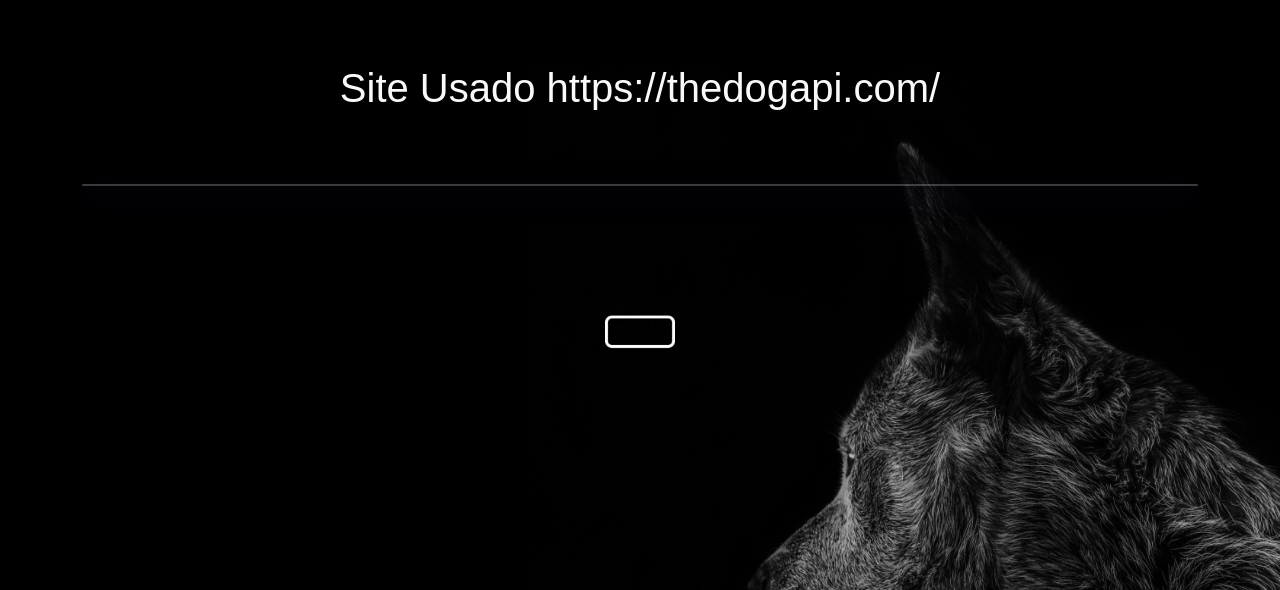
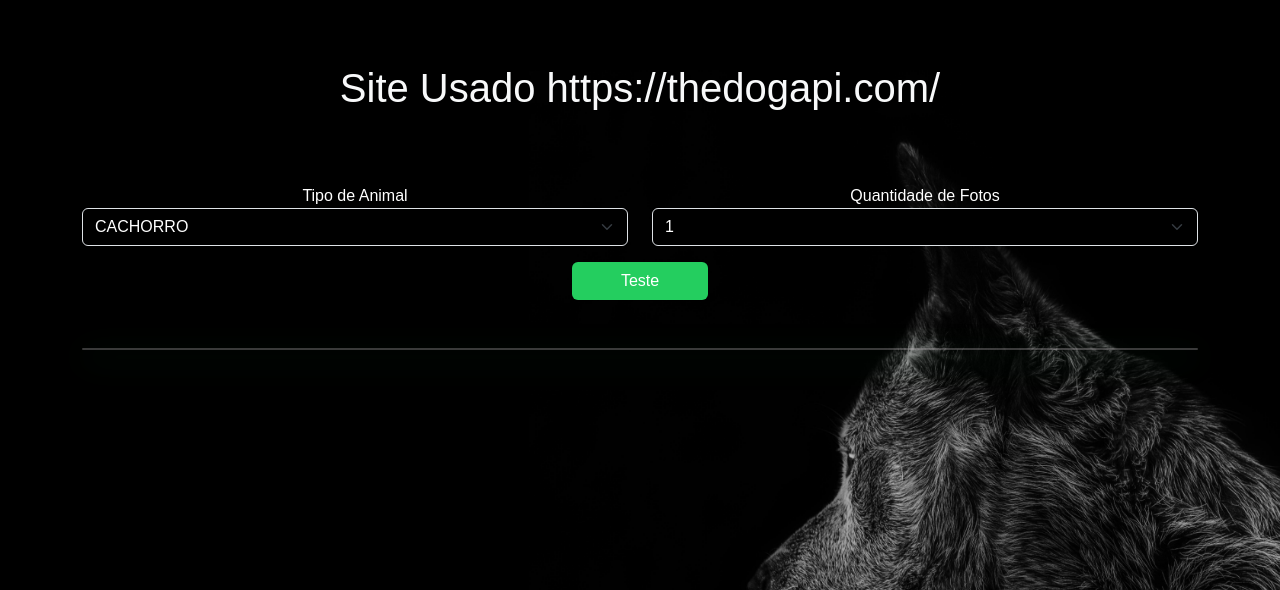
Before and after one commit to Arthur-Prates/EAD-21-02-24, a PHP site: page /indexCachorro.php in a window 1280 px wide. Shown: the part 69-659 px from the top of the page. Run offline with PHP 8.4, Linux system fonts and the light colour scheme.

Commit message:
end, eu acho

```diff
--- a/css/style.css
+++ b/css/style.css
@@ -1,3 +1,17 @@
+.rolamentoSelect::-webkit-scrollbar {
+    width: 10px;
+}
+
+.rolamentoSelect::-webkit-scrollbar-track {
+    background: white;
+}
+
+.rolamentoSelect::-webkit-scrollbar-thumb {
+    background-color: #000000;
+    border-radius: 10px;
+    border: 3px solid #ffffff;
+}
+
 .maincontent {
     padding-top: 0%;
     padding-left: 0%;
@@ -122,7 +136,16 @@
 .hBody {
 
 }
+.verdedog{
+    background-color: #24ce5f;
+    color: white;
+}
 
+.verdedog:hover{
+    background-color: white;
+    color: #24ce5f;
+    transition: all 0.2s ease-in-out;
+}
 .corzinhaSpotify {
     background-color: #24ce5f;
     color: white;
@@ -388,3 +411,8 @@
     background: #1DB452;
     color: #ffffff;
 }
+
+.fotopadrao{
+    width: 250px !important;
+    height: 250px !important;
+}
--- a/indexCachorro.php
+++ b/indexCachorro.php
@@ -1,4 +1,3 @@
-
 <!doctype html>
 <html lang="pt-br">
 <head>
@@ -16,7 +15,7 @@
     <style>
         .efeito-vidro {
             background: rgba(255, 255, 255, 0.06);
-            box-shadow: 0 8px 32px 0 rgba(56, 64, 212, 0.37);
+            box-shadow: 0 8px 32px 0 rgba(36, 206, 95, 0.37);
             backdrop-filter: blur(13.5px);
             -webkit-backdrop-filter: blur(13.5px);
             border-radius: 10px;
@@ -44,13 +43,49 @@ include_once('nav.php');
         </div>
         <div class="container">
 
-            <div class="maincontent efeito-vidro">
 
-                <div id="grid" class="imgrid row d-flex justify-content-center aling-items-center">
+            <form action="#" method="post">
+                <div class="row">
+                    <div class="col-6">
+                        <label for="tipo">Tipo de Animal</label>
+                        <select name='tipo' id="tipo" class="form-select  text-white bg-black" aria-label="Default select example">
+                            <option class=" text-white bg-black" value="dog">CACHORRO</option>
+                            <option class=" text-white bg-black" value="cat">GATO</option>
+                        </select>
+                    </div>
+                    <div class="col-6">
+                        <label for="limite">Quantidade de Fotos</label>
+                        <select name='limite' id="limite" class="form-select rolamentoSelect text-white bg-black " aria-label="Default select example">
+                            <?php
+                            $cont = 1;
+                            while ($cont <= 30) {
+                                ?>
+                                <option  class=" text-white bg-black" value="<?php echo $cont ?>"><?php echo $cont ?></option>
+                                <?php
+                                $cont = $cont + 1;
+                            }
+                            ?>
 
+
+                        </select>
+                    </div>
+                    <div class="mt-3 mb-5">
+                        <button type="button" class="px-5 btn verdedog" onclick="fat()">Teste</button>
+
+                    </div>
                 </div>
+        </div>
+
+    </form>
+    <div class="container">
+
+        <div class="maincontent efeito-vidro">
+
+            <div id="grid" class="imgrid row d-flex justify-content-center aling-items-center">
+
             </div>
         </div>
+    </div>
     </form>
 </div>
 
@@ -61,8 +96,9 @@ include_once('nav.php');
 <script src="https://cdn.jsdelivr.net/npm/bootstrap@5.3.3/dist/js/bootstrap.min.js"
         integrity="sha384-0pUGZvbkm6XF6gxjEnlmuGrJXVbNuzT9qBBavbLwCsOGabYfZo0T0to5eqruptLy"
         crossorigin="anonymous"></script>
+
+<script src="js/script.js"></script>
 <script src="js/apicachorro.js"></script>
-<script src="js/script.js"></script>
 </body>
 
 </html>
--- a/js/apicachorro.js
+++ b/js/apicachorro.js
@@ -16,10 +16,15 @@ function esconderProcessando() {
     }
 }
 
+
+function fat() {
+    var tipo = document.getElementById('tipo').value
+    var limite = document.getElementById('limite').value
+
+
+    const url = `https://api.the${tipo}api.com/v1/images/search?limit=${limite}`;
+    const api_key = 'live_ep6ec38kvxos48aK6AUl9bF9IeFrw54hl1XuJkwglcoAugHCv3ZxoGAEdZiFlQwD'
     mostrarProcessando()
-const url = `https://api.thedogapi.com/v1/images/search?limit=12`;
-const api_key = 'live_ep6ec38kvxos48aK6AUl9bF9IeFrw54hl1XuJkwglcoAugHCv3ZxoGAEdZiFlQwD'
-
     fetch(url, {
         headers: {
             'x-api-key': api_key
@@ -27,13 +32,15 @@ fetch(url, {
     })
         .then(response => response.json())
         .then((data) => {
+
             let imagesData = data;
             imagesData.map(function (imageData) {
 
                 let image = document.createElement('img');
                 image.src = `${imageData.url}`;
+                image.classList.add('fotopadrao');
+                let gridCell = document.createElement('div');
 
-            let gridCell = document.createElement('div');
                 gridCell.classList.add('col-lg-3');
                 gridCell.classList.add('col-md-6');
                 gridCell.classList.add('col-sm-6');
@@ -51,3 +58,6 @@ fetch(url, {
         .catch(function (error) {
             console.log(error);
         });
+
+
+}
```
Lines whose indentation alone changed are shown as unchanged.
